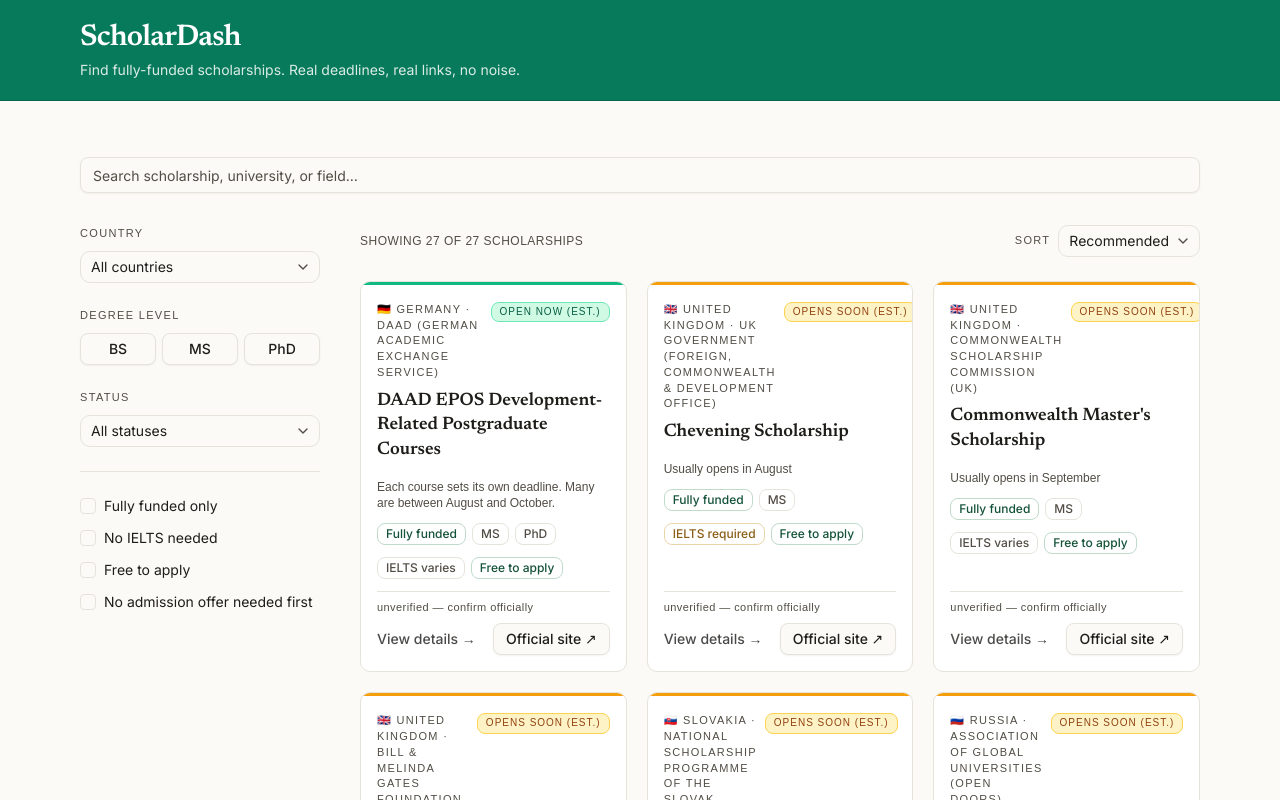
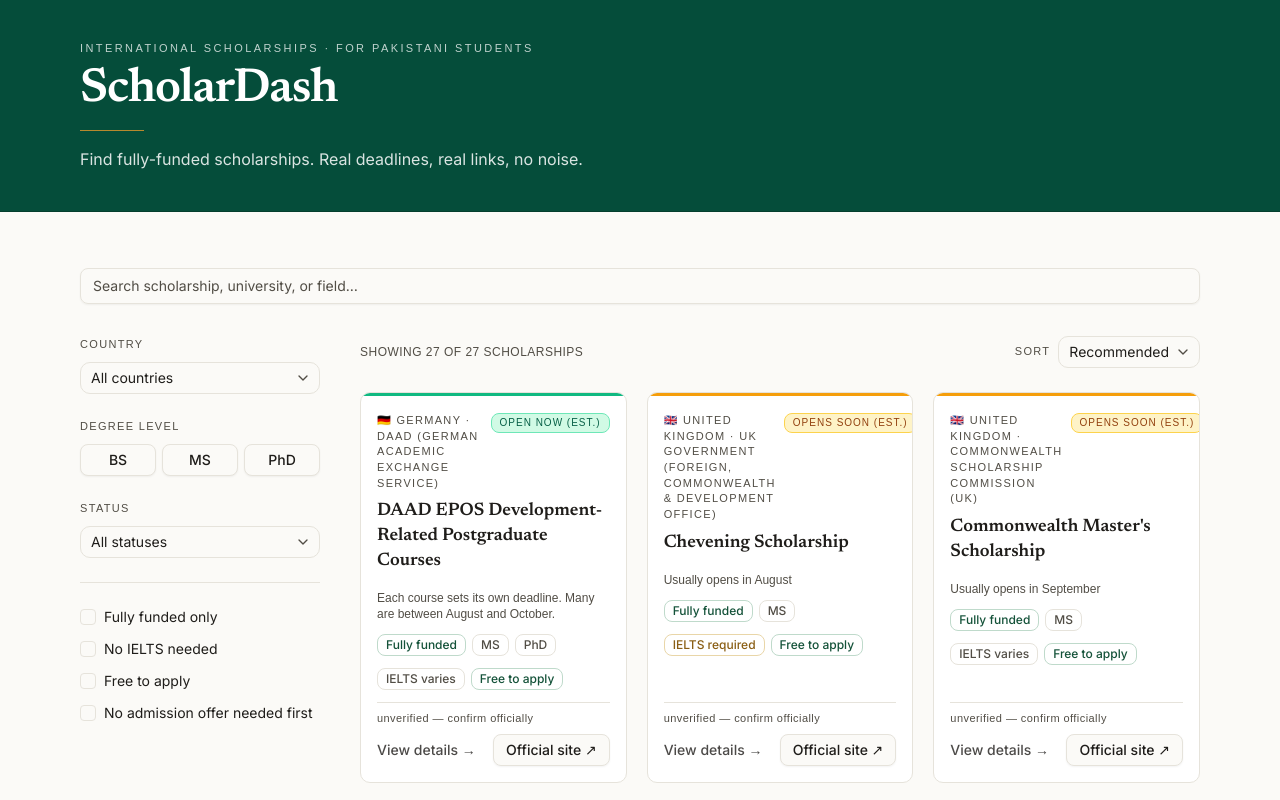
Before and after one commit to abdulrehmanco/run_from_pakistan, a Next.js app: page / in a window 1280 px wide. Shown: the top 800 px of the page. Built offline with nearby package versions, Linux system fonts and the light colour scheme; a web font is replaced by a local one.

Commit message:
Style: redesign masthead — larger wordmark, mono kicker, gold rule, deeper emerald

```diff
--- a/app/globals.css
+++ b/app/globals.css
@@ -62,7 +62,7 @@
   --card-foreground: #1f1d1a;
   --popover: #ffffff;
   --popover-foreground: #1f1d1a;
-  --primary: #067a5b; /* emerald */
+  --primary: #054d3a; /* deep emerald */
   --primary-foreground: #ffffff;
   --secondary: #f0eee8; /* stone */
   --secondary-foreground: #1f1d1a;
@@ -73,7 +73,7 @@
   --destructive: #a63b1f; /* urgent rust */
   --border: #e6e3db; /* hairline */
   --input: #e6e3db;
-  --ring: #067a5b;
+  --ring: #054d3a;
 
   --gold: #b8892d; /* accent — used sparingly */
   --urgent: #a63b1f; /* countdown <= 14 days */
--- a/components/site-header.tsx
+++ b/components/site-header.tsx
@@ -2,24 +2,35 @@
 import { SITE_NAME, TAGLINE } from "@/lib/site";
 
 /**
- * Slim deep-green masthead. The site name is the page <h1> only on the
+ * Slim deep-emerald masthead. The site name is the page <h1> only on the
  * dashboard (asH1); elsewhere it is brand nav, so detail pages keep a single
  * <h1> (the scholarship name).
  */
 export function SiteHeader({ asH1 = false }: { asH1?: boolean }) {
   const Name = asH1 ? "h1" : "span";
   return (
-    <header className="border-b border-black/15 bg-primary text-primary-foreground">
-      <div className="mx-auto w-full max-w-6xl px-4 py-5">
+    <header className="border-b border-black/20 bg-primary text-primary-foreground">
+      <div className="mx-auto w-full max-w-6xl px-4 py-8 sm:py-10">
+        {/* mono kicker */}
+        <p className="font-mono text-[11px] tracking-[0.22em] text-primary-foreground/75 uppercase">
+          International scholarships · for Pakistani students
+        </p>
+
         <Link
           href="/"
-          className="inline-flex items-baseline rounded-sm focus-visible:outline-none focus-visible:ring-2 focus-visible:ring-gold focus-visible:ring-offset-2 focus-visible:ring-offset-primary"
+          className="mt-2 inline-flex items-baseline rounded-sm focus-visible:outline-none focus-visible:ring-2 focus-visible:ring-gold focus-visible:ring-offset-2 focus-visible:ring-offset-primary"
         >
-          <Name className="font-display text-2xl font-semibold tracking-tight sm:text-3xl">
+          <Name className="font-display text-4xl font-semibold tracking-tight sm:text-5xl">
             {SITE_NAME}
           </Name>
         </Link>
-        <p className="mt-1 text-sm text-primary-foreground/85">{TAGLINE}</p>
+
+        {/* thin gold rule accent */}
+        <div aria-hidden className="mt-4 h-px w-16 bg-gold" />
+
+        <p className="mt-4 max-w-xl text-sm text-primary-foreground/85 sm:text-base">
+          {TAGLINE}
+        </p>
       </div>
     </header>
   );
```
Also changed, not shown: 1 other file (tests, documents, lock files or other folders).
